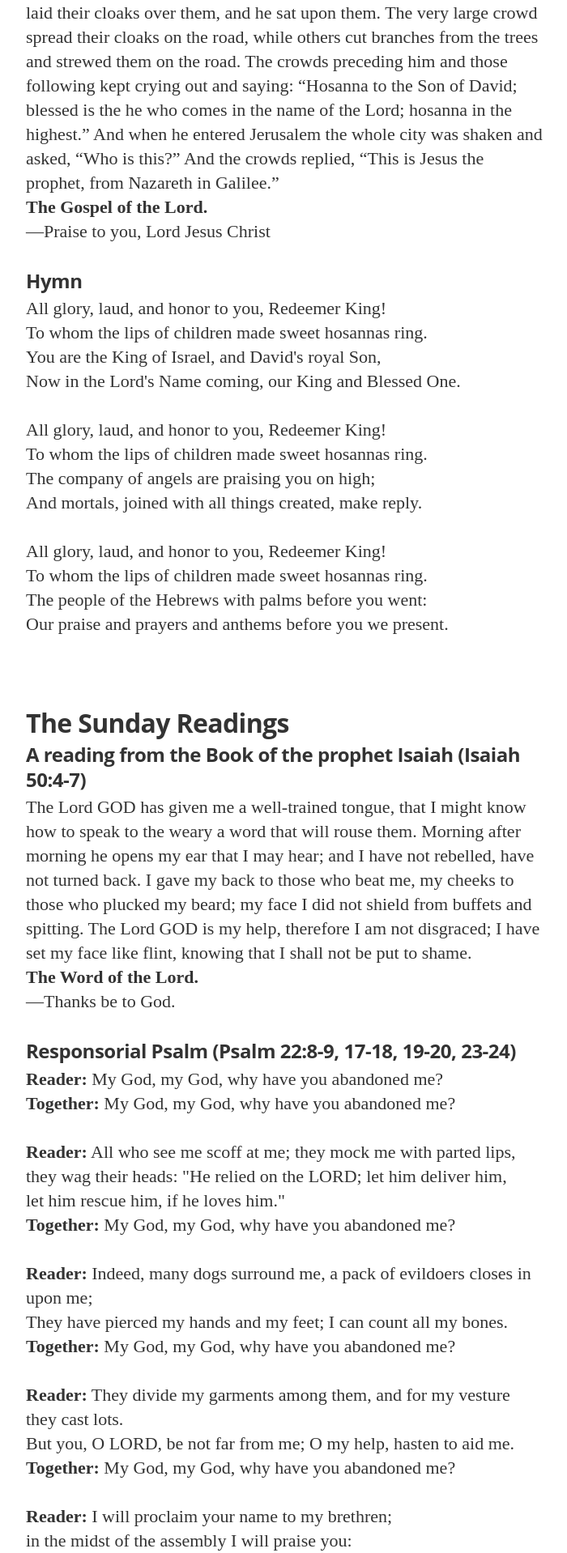
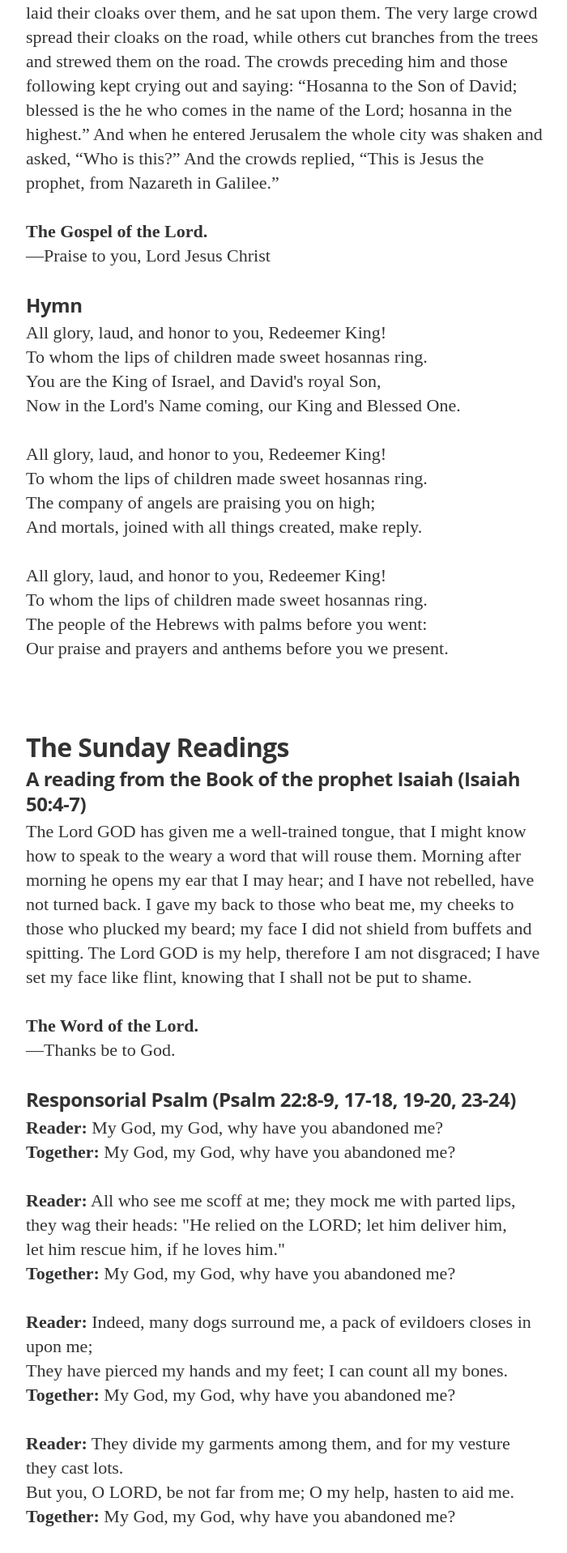
Before and after one commit to SchoolOfHope/SchoolOfHope.github.io, a Jekyll site: the page built from _posts/2020-04-05-Palm-Sunday.md, in a window 1280 px wide. Shown: the part 2797-4715 px from the top of the page at 81% size, without its empty margins (288-988 px from the left). Built offline with Jekyll 4.4.1, drawn with Linux system fonts in a browser that asks for light colours; nearby versions of some CDN libraries; some web fonts are replaced.

```diff
--- a/_posts/2020-04-05-Palm-Sunday.md
+++ b/_posts/2020-04-05-Palm-Sunday.md
@@ -31,7 +31,7 @@ During this time of prayer, we include the opportunity to make a Spiritual Commu
 <h2>Jesus Enters Jerusalem</h2>
 <h3>A reading from the holy Gospel according to Matthew (Matthew 21:1-11)</h3>
 
-<p>When Jesus and the disciples drew near Jerusalem and came to Bethphage on the Mount of Olives, Jesus sent two disciples, saying to them, “Go into the village opposite you, and immediately you will find an ass tethered, and a colt with her. Untie them and bring them here to me. And if anyone should say anything to you, reply, ‘The master has need of them.’ Then he will send them at once.” This happened so that what had been spoken through the prophet might be fulfilled: Say to daughter Zion, “Behold, your king comes to you, meek and riding on an ass, and on a colt, the foal of a beast of burden.” The disciples went and did as Jesus had ordered them. They brought the ass and the colt and laid their cloaks over them, and he sat upon them. The very large crowd spread their cloaks on the road, while others cut branches from the trees and strewed them on the road. The crowds preceding him and those following kept crying out and saying: “Hosanna to the Son of David; blessed is the he who comes in the name of the Lord; hosanna in the highest.” And when he entered Jerusalem the whole city was shaken and asked, “Who is this?” And the crowds replied, “This is Jesus the prophet, from Nazareth in Galilee.”
+<p>When Jesus and the disciples drew near Jerusalem and came to Bethphage on the Mount of Olives, Jesus sent two disciples, saying to them, “Go into the village opposite you, and immediately you will find an ass tethered, and a colt with her. Untie them and bring them here to me. And if anyone should say anything to you, reply, ‘The master has need of them.’ Then he will send them at once.” This happened so that what had been spoken through the prophet might be fulfilled: Say to daughter Zion, “Behold, your king comes to you, meek and riding on an ass, and on a colt, the foal of a beast of burden.” The disciples went and did as Jesus had ordered them. They brought the ass and the colt and laid their cloaks over them, and he sat upon them. The very large crowd spread their cloaks on the road, while others cut branches from the trees and strewed them on the road. The crowds preceding him and those following kept crying out and saying: “Hosanna to the Son of David; blessed is the he who comes in the name of the Lord; hosanna in the highest.” And when he entered Jerusalem the whole city was shaken and asked, “Who is this?” And the crowds replied, “This is Jesus the prophet, from Nazareth in Galilee.”<br>
 <br>
 <b>The Gospel of the Lord.</b><br>
 ―Praise to you, Lord Jesus Christ</p>
@@ -54,7 +54,7 @@ Our praise and prayers and anthems before you we present.</p>
 
 <h2>The Sunday Readings</h2>
 <h3>A reading from the Book of the prophet Isaiah (Isaiah 50:4-7)</h3>
-<p>The Lord GOD has given me a well-trained tongue, that I might know how to speak to the weary a word that will rouse them. Morning after morning he opens my ear that I may hear; and I have not rebelled, have not turned back. I gave my back to those who beat me, my cheeks to those who plucked my beard; my face I did not shield from buffets and spitting. The Lord GOD is my help, therefore I am not disgraced; I have set my face like flint, knowing that I shall not be put to shame.
+<p>The Lord GOD has given me a well-trained tongue, that I might know how to speak to the weary a word that will rouse them. Morning after morning he opens my ear that I may hear; and I have not rebelled, have not turned back. I gave my back to those who beat me, my cheeks to those who plucked my beard; my face I did not shield from buffets and spitting. The Lord GOD is my help, therefore I am not disgraced; I have set my face like flint, knowing that I shall not be put to shame.<br>
 <br>
 <b>The Word of the Lord.</b><br>
 ―Thanks be to God.</p>
```
